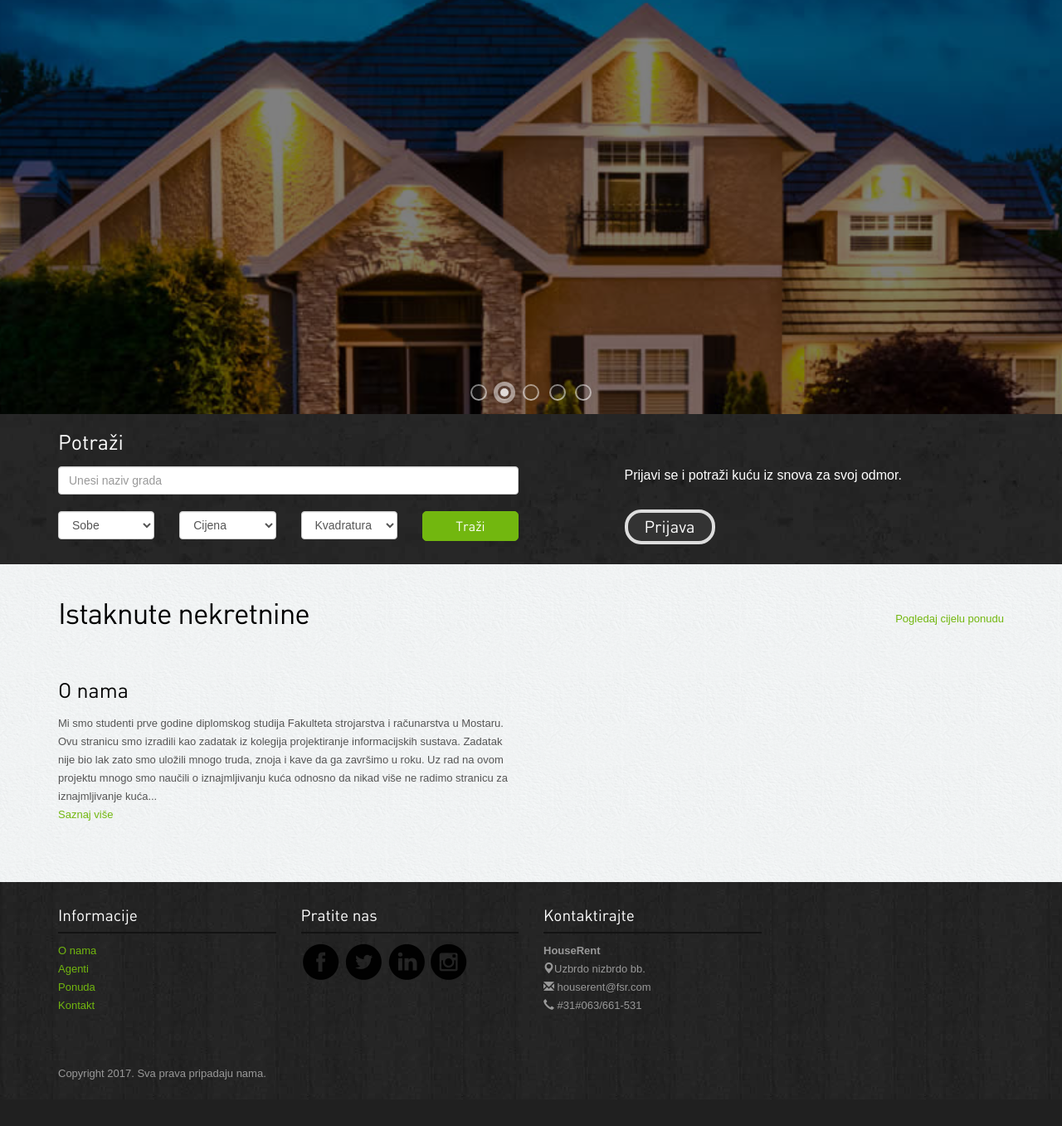
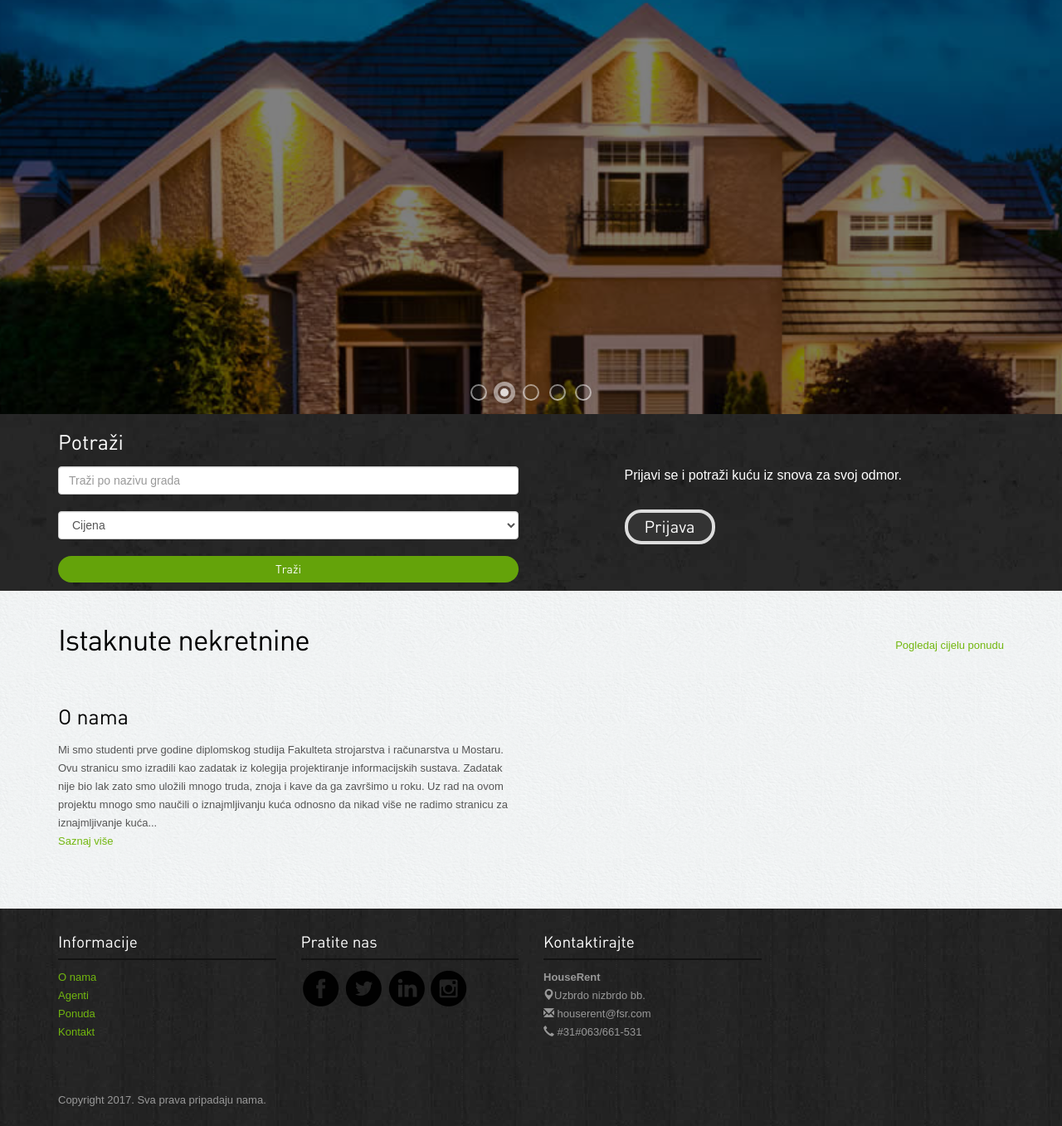
Before and after one commit to msabic/piss, a PHP site: page /piss/ in a window 1280 px wide. Shown: the part 158-1515 px from the top of the page at 83% size. Before the commit the page ends 1459 px from the top, so only its background shows below. Run offline with PHP 8.4, Linux system fonts and the light colour scheme; data that the repository does not hold is empty; some libraries are stand-ins or nearby versions.

Commit message:
Forma na indexu radi hehe
he he he

```diff
--- a/index.php
+++ b/index.php
@@ -81,38 +81,23 @@ $razina=0;
     <div class="searchbar">
       <div class="row">
         <div class="col-lg-6 col-sm-6">
-          <input type="text" class="form-control" placeholder="Unesi naziv grada">
+          <?php
+    echo '<form action="buysalerent.php" method="GET">
+    <input type="text" class="form-control" placeholder="Traži po nazivu grada" name="grad">
+
           <div class="row">
-            <div class="col-lg-3 col-sm-3 ">
-              <select class="form-control">
-                <option>Sobe</option>
-                <option>1 soba</option>
-                <option>2 sobe</option>
-                <option>3 sobe</option>
-                <option>4 i više soba</option>
+          <div class="col-lg-12">
+              <select class="form-control" name="cijena">
+                <option value="0">Cijena</option>
+                <option value="1">0 KM - 200,000 KM</option>
+                <option value="2">200,000 KM - 250,000 KM</option>
+                <option value="3">250,000 KM - 300,000 KM</option>
+                <option value="4">300,000 KM - više</option>
               </select>
-            </div>
-            <div class="col-lg-3 col-sm-4">
-              <select class="form-control">
-                <option>Cijena</option>
-                <option>200kn - 500kn</option>
-                <option>500kn - 1000kn</option>
-                <option>1000kn - 2000kn</option>
-                <option>2000kn i više</option>
-              </select>
-            </div>
-            <div class="col-lg-3 col-sm-4">
-            <select class="form-control">
-                <option>Kvadratura</option>
-                <option>do 100</option>
-                <option>100-150</option>
-                <option>150 i više</option>
-              </select>
-              </div>
-              <div class="col-lg-3 col-sm-4">
-              <button class="btn btn-success"  onclick="window.location.href='buysalerent.php'">Traži</button>
-              </div>
-          </div>
+
+          <button class="btn btn-primary">Traži</button></div></div>
+</form>
+';?>
 
 
         </div>
@@ -157,7 +142,7 @@ $razina=0;
 
                           </div>
                           <h4><a href="property-detail.php?id='.$id.'">'.$naziv.'</a></h4>
-                          <p class="price">'.$cijena.'</p>
+                          <p class="price">'.$cijena.' KM</p>
                           <div class="listing-detail"></div>
                           <a class="btn btn-primary" href="property-detail.php?id='.$id.'">Pogledaj detalje</a>
                         </div>';
```
